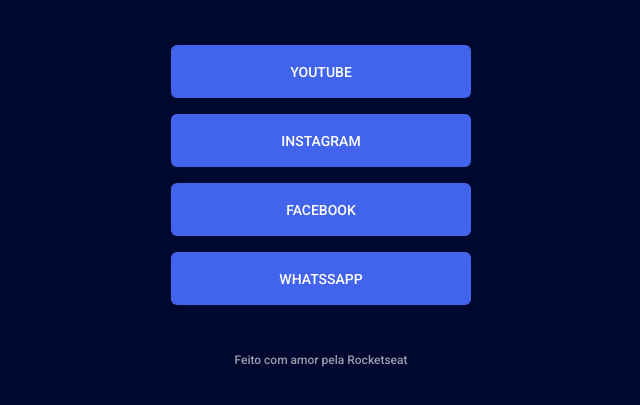
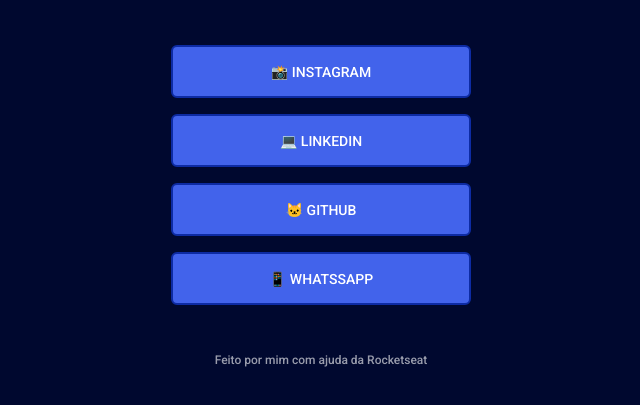
Before and after one commit to oisouguilherme/RepositoryLinks, a plain HTML site: page index.html in a window 1280 px wide. Shown: the part 261-666 px from the top of the page, without its empty margins (319-959 px from the left). Drawn offline with Linux system fonts and the light colour scheme.

Commit message:
Finalizei a estrutura basica do projeto com links certos

```diff
--- a/index.html
+++ b/index.html
@@ -6,7 +6,7 @@
     <meta charset="UTF-8">
     <meta http-equiv="X-UA-Compatible" content="IE=edge">
     <meta name="viewport" content="width=device-width, initial-scale=1.0">
-    <title>RocketLinks</title>
+    <title>Me encontre no</title>
     <link rel="preconnect" href="https://fonts.gstatic.com" crossorigin>
     <link href="https://fonts.googleapis.com/css2?family=Roboto+Mono&family=Roboto:wght@500;700&display=swap" rel="stylesheet">
 </head>
@@ -18,20 +18,20 @@
 
         <ul>
             <li>
-                <a href="https://google.com" target="_blank">YouTube</a>
+                <a href="https://www.instagram.com/guilherme.militao/" target="_blank">📸 Instagram</a>
             </li>
             <li>
-                <a href="https://google.com" target="_blank">Instagram</a>
+                <a href="https://www.linkedin.com/in/guilherme-henrique-milit%C3%A3o-dourado-0922a2205/" target="_blank">💻 LinkedIn</a>
             </li>
             <li>
-                <a href="https://google.com" target="_blank">Facebook</a>
+                <a href="https://github.com/oisouguilherme" target="_blank">🐱 GitHub</a>
             </li>
             <li>
-                <a href="https://google.com" target="_blank">Whatssapp</a>
+                <a href="https://wa.me/5538998542256" target="_blank">📱 Whatssapp</a>
             </li>
         </ul>
 
-        <footer>Feito com amor pela <a href="https://rocketseat.com.br" target="_blank"> Rocketseat</a> </footer>
+        <footer>Feito por mim com ajuda da <a href="https://rocketseat.com.br" target="_blank"> Rocketseat</a> </footer>
     </div>
 
 </body>
--- a/main.css
+++ b/main.css
@@ -69,6 +69,7 @@ ul li a {
     color: white;
     text-transform: uppercase;
     font-size: 14px;
+    border: #0d2ba3 solid 2px;
 
     margin-bottom: 16px;
     border-radius: 6px;
```
